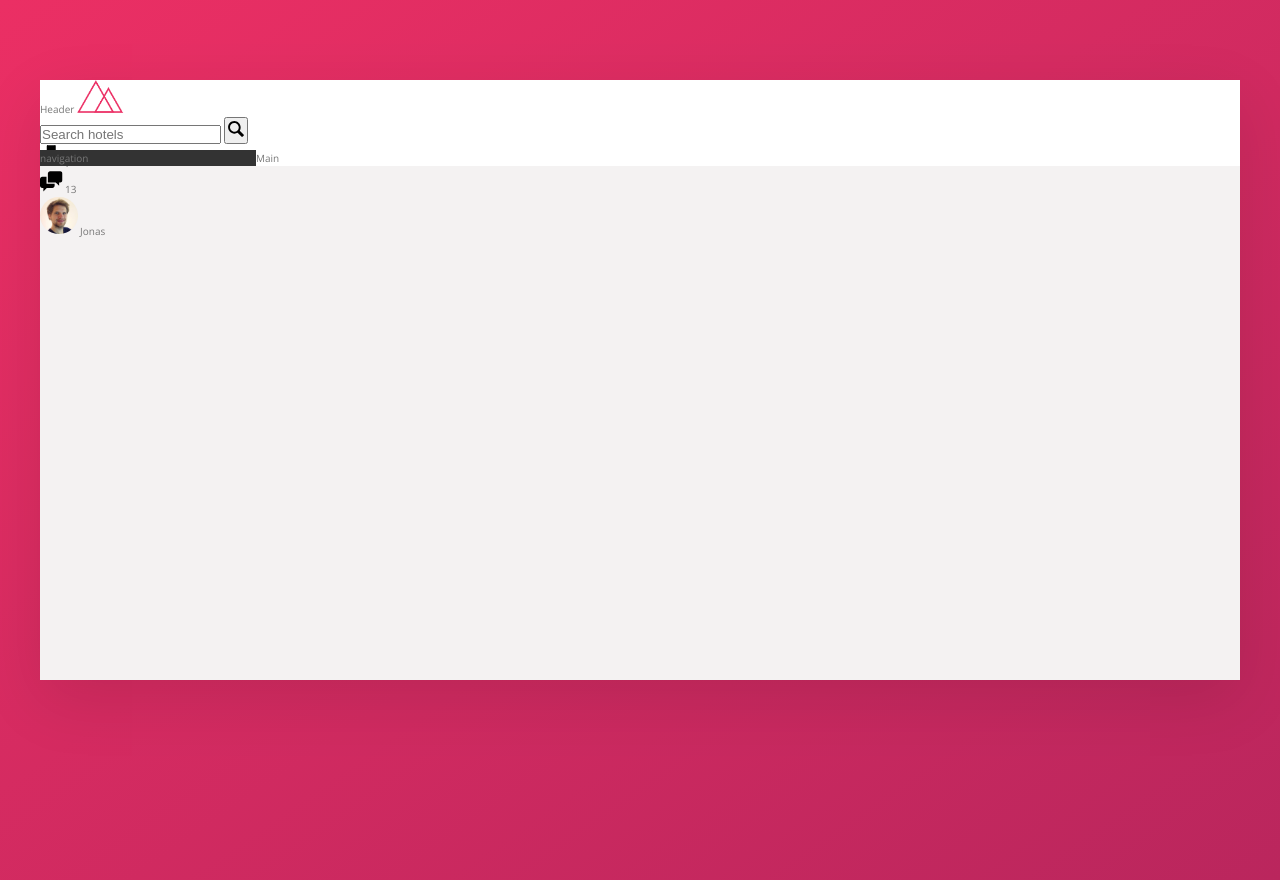
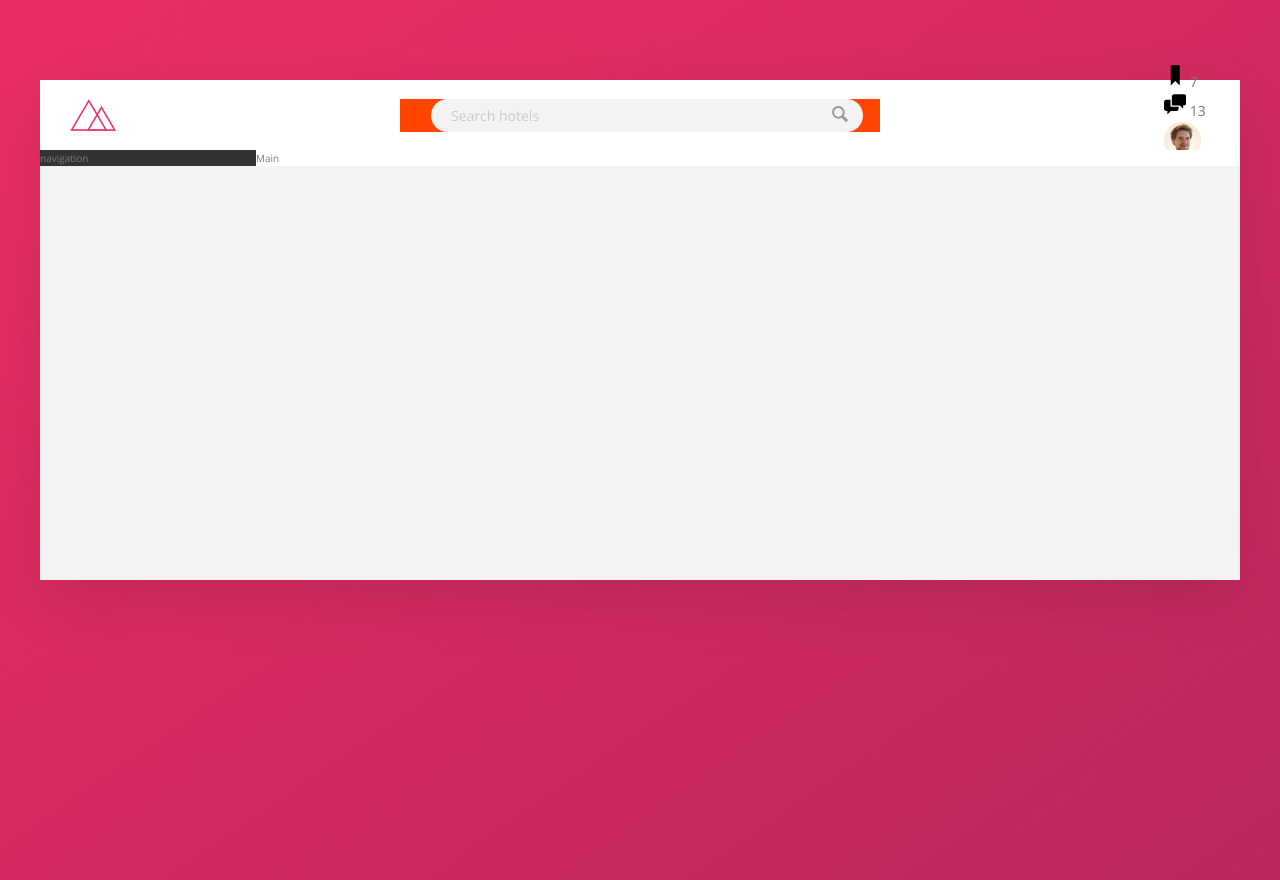
Before and after one commit to hotriluc/WebTasks, a website: page Trillo/index.html in a window 1280 px wide. Drawn offline with nearby package versions, Linux system fonts and the light colour scheme.

Commit message:
Add files via upload
Completed search input styling

```diff
--- a/Trillo/index.html
+++ b/Trillo/index.html
@@ -15,7 +15,7 @@
         <div class="container">
             <!-- Header section -->
             <header class="header">
-                Header
+
                 <img src="img/logo.png" alt="trillo logo" class="logo">
 
                 <form action="" class="search">
--- a/Trillo/sass/_components.scss
+++ b/Trillo/sass/_components.scss
@@ -2,21 +2,69 @@
 
 .logo {
     height: 3.25rem;
+    margin-left: 3rem;
 }
 
 // SearchBox
 .search {
+    flex: 0 0 40%;
+    display: flex;
+    align-items: center;
+    justify-content: center;
+    background-color: orangered;
+
     &__input {
+        color: inherit;
+        font-family: inherit;
+        font-size: inherit;
+        background-color: var(--color-grey-light-2);
+        border: none;
+        border-radius: 10rem;
+        padding: .7rem 2rem;
+        width: 90%;
+        transition: all .3s;
+        // text-align: center;
+        margin-right: -3.35rem;
 
+
+
+        &:focus {
+            outline: none;
+            width: 100%;
+            background-color: var(--color-grey-light-3);
+        }
+
+        //Making placeholder font lighter
+        &::-webkit-input-placeholder {
+            font-weight: 100;
+            color: var(--color-grey-light-4);
+        }
     }
 
     &__button {
+        border: none;
+        background-color: var(--color-grey-light-2);
 
+        &:focus {
+            outline: none;
+
+        }
+
+        &:active {
+            transform: translateY(2px);
+        }
+    }
+
+    //Changing background of the button when input is in focus (button is a sibling of input)
+    &__input:focus ~ &__button{
+        background-color: var(--color-grey-light-3);
     }
 
     &__icon {
         height: 2rem;
         width: 2rem;
+        //filling svg with color
+        fill: var(--color-grey-dark-3)
     }
 }
 
--- a/Trillo/sass/_layout.scss
+++ b/Trillo/sass/_layout.scss
@@ -4,14 +4,18 @@
     background-color: var(--color-grey-light-2);
     box-shadow: 0 2rem 6rem rgba(black, .10);
 
-    min-height: 60rem;
+    min-height: 50rem;
 }
 
 .header {
+    font-size: 1.4rem;
     height: 7rem;
     background-color: white;
     border-bottom: var(--color-grey-light-2) ;
 
+    display:flex;
+    justify-content: space-between;
+    align-items: center;
 }
 
 .content {
```
Also changed, not shown: Trillo/css/style.css.
